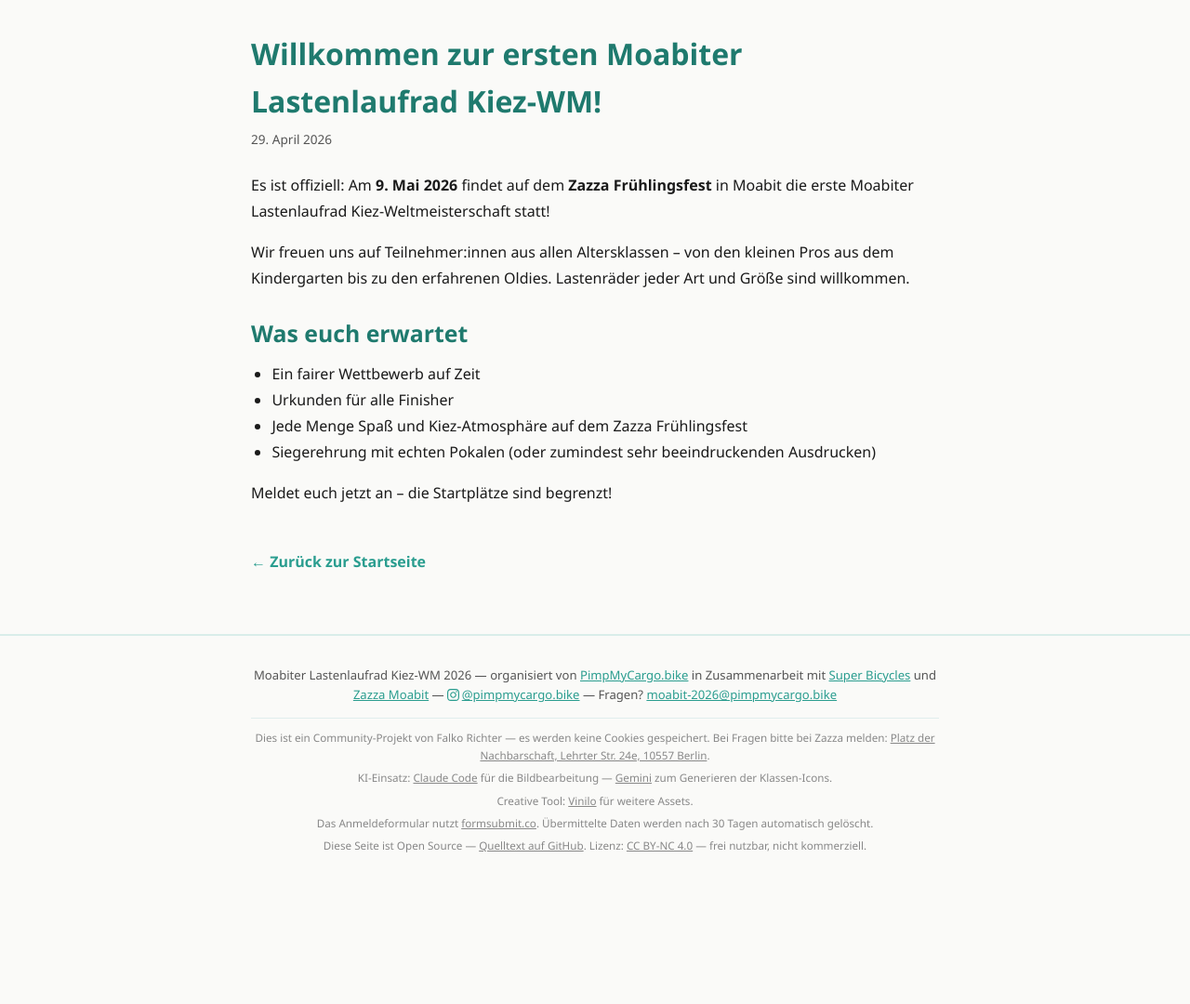
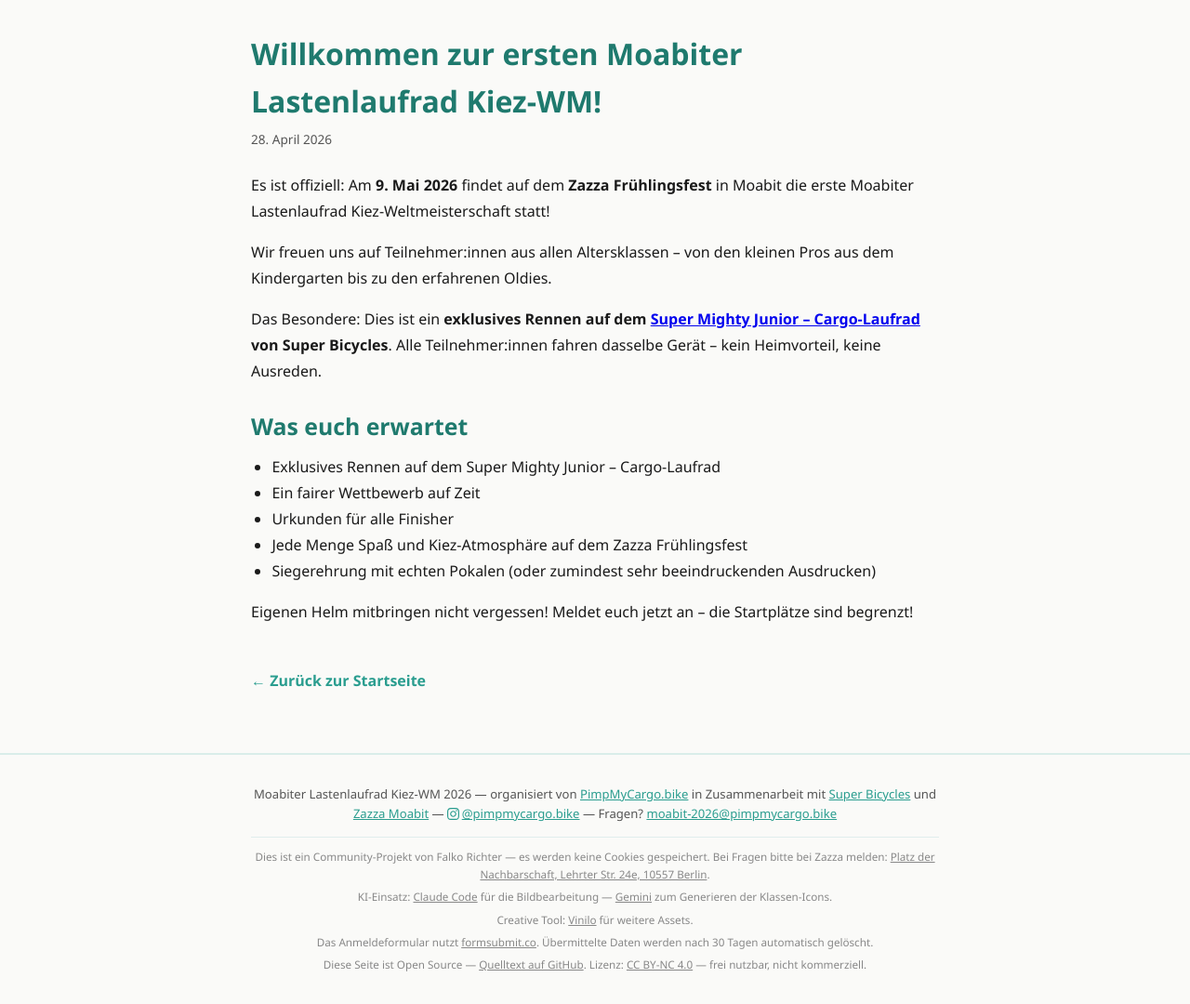
Before and after one commit to falkorichter/moabit-lastenlaufrad-champion-2026, a Jekyll site: the page built from _posts/2026-04-29-willkommen-zur-kiez-wm.md, in a window 1280 px wide. Shown: the whole page at 93% size. Built offline with Jekyll 4.4.1, drawn with Linux system fonts in a browser that asks for light colours; before the commit the page ends 952 px from its top, so only the background shows below that.

Commit message:
Fix welcome post: exclusive Super Junior bikes, no own bikes allowed
Co-Authored-By: Claude Sonnet 4.6 <noreply@anthropic.com>

```diff
--- a/_posts/2026-04-29-willkommen-zur-kiez-wm.md
+++ b/_posts/2026-04-29-willkommen-zur-kiez-wm.md
@@ -1,17 +1,20 @@
 ---
 title: "Willkommen zur ersten Moabiter Lastenlaufrad Kiez-WM!"
-date: 2026-04-29
+date: 2026-04-28
 ---
 
 Es ist offiziell: Am **9. Mai 2026** findet auf dem **Zazza Frühlingsfest** in Moabit die erste Moabiter Lastenlaufrad Kiez-Weltmeisterschaft statt!
 
-Wir freuen uns auf Teilnehmer:innen aus allen Altersklassen – von den kleinen Pros aus dem Kindergarten bis zu den erfahrenen Oldies. Lastenräder jeder Art und Größe sind willkommen.
+Wir freuen uns auf Teilnehmer:innen aus allen Altersklassen – von den kleinen Pros aus dem Kindergarten bis zu den erfahrenen Oldies.
+
+Das Besondere: Dies ist ein **exklusives Rennen auf dem [Super Mighty Junior – Cargo-Laufrad](https://super-bicycles.com/products/super-mighty-junior-cargo-laufrad?utm_source=moabit-kiez-wm&utm_medium=referral&utm_campaign=kiez-wm-2026&utm_content=blog&utm_term=lastenlaufrad) von Super Bicycles**. Alle Teilnehmer:innen fahren dasselbe Gerät – kein Heimvorteil, keine Ausreden.
 
 ## Was euch erwartet
 
+- Exklusives Rennen auf dem Super Mighty Junior – Cargo-Laufrad
 - Ein fairer Wettbewerb auf Zeit
 - Urkunden für alle Finisher
 - Jede Menge Spaß und Kiez-Atmosphäre auf dem Zazza Frühlingsfest
 - Siegerehrung mit echten Pokalen (oder zumindest sehr beeindruckenden Ausdrucken)
 
-Meldet euch jetzt an – die Startplätze sind begrenzt!
+Eigenen Helm mitbringen nicht vergessen! Meldet euch jetzt an – die Startplätze sind begrenzt!
```
